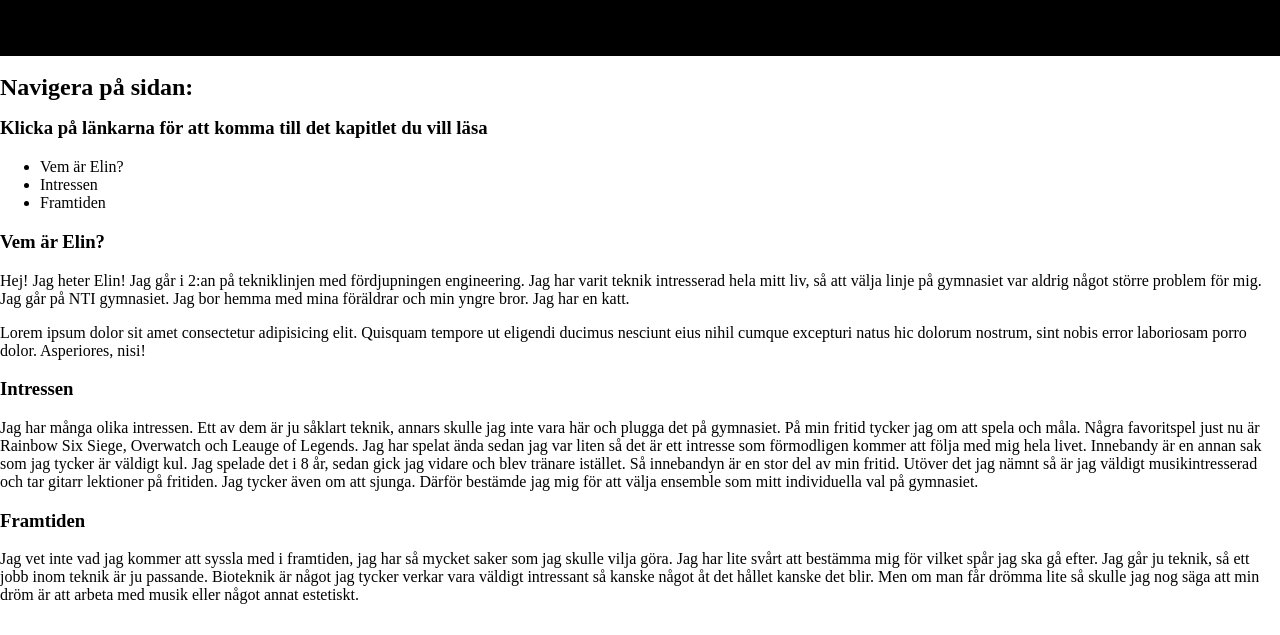
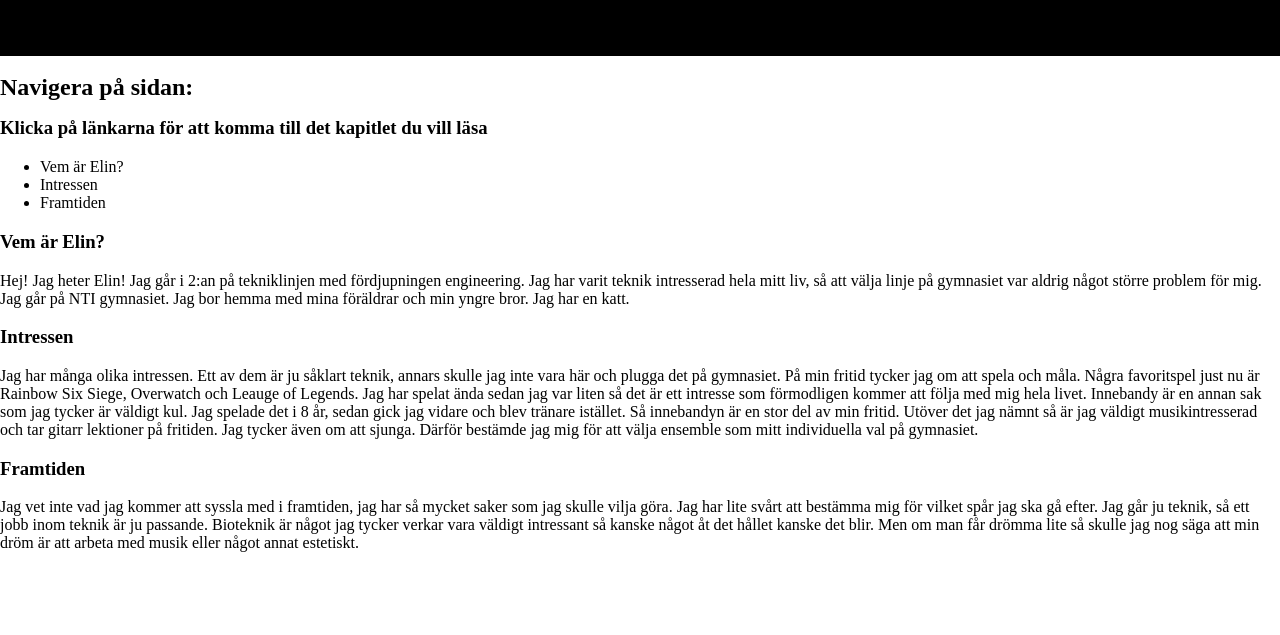
Before and after one commit to elinhaha/Personlig-hemsida, a plain HTML site: page index.html in a window 1280 px wide. Shown: the part 165-800 px from the top of the page. Drawn offline with Linux system fonts and the light colour scheme.

Commit message:
tog bort texten

```diff
--- a/index.html
+++ b/index.html
@@ -35,12 +35,6 @@
     gymnasiet. Jag bor hemma med mina föräldrar och min yngre bror. Jag har en
     katt.
 
-    <p>
-      Lorem ipsum dolor sit amet consectetur adipisicing elit. Quisquam tempore
-      ut eligendi ducimus nesciunt eius nihil cumque excepturi natus hic dolorum
-      nostrum, sint nobis error laboriosam porro dolor. Asperiores, nisi!
-    </p>
-
     <h3>Intressen</h3>
 
     Jag har många olika intressen. Ett av dem är ju såklart teknik, annars
```
